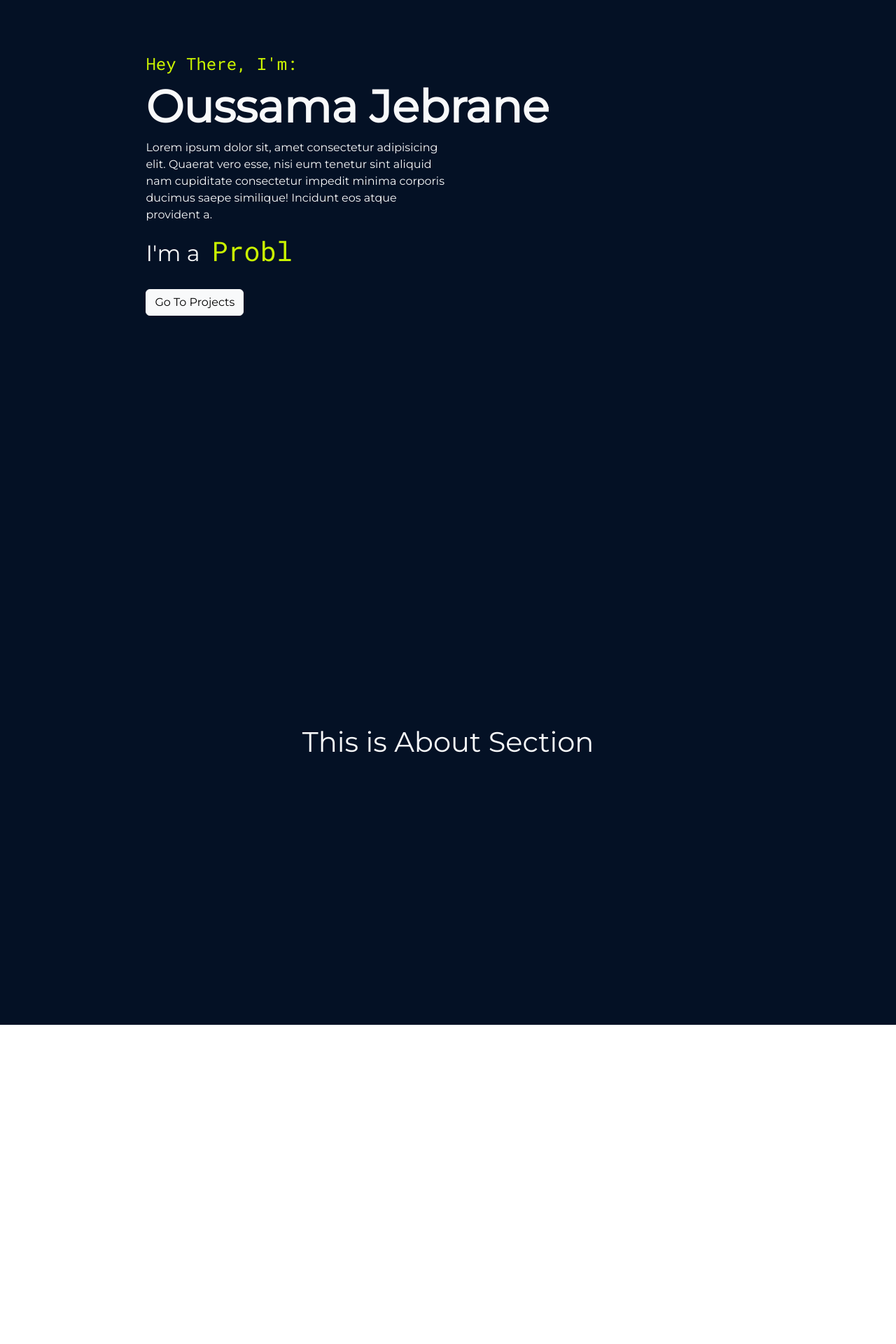
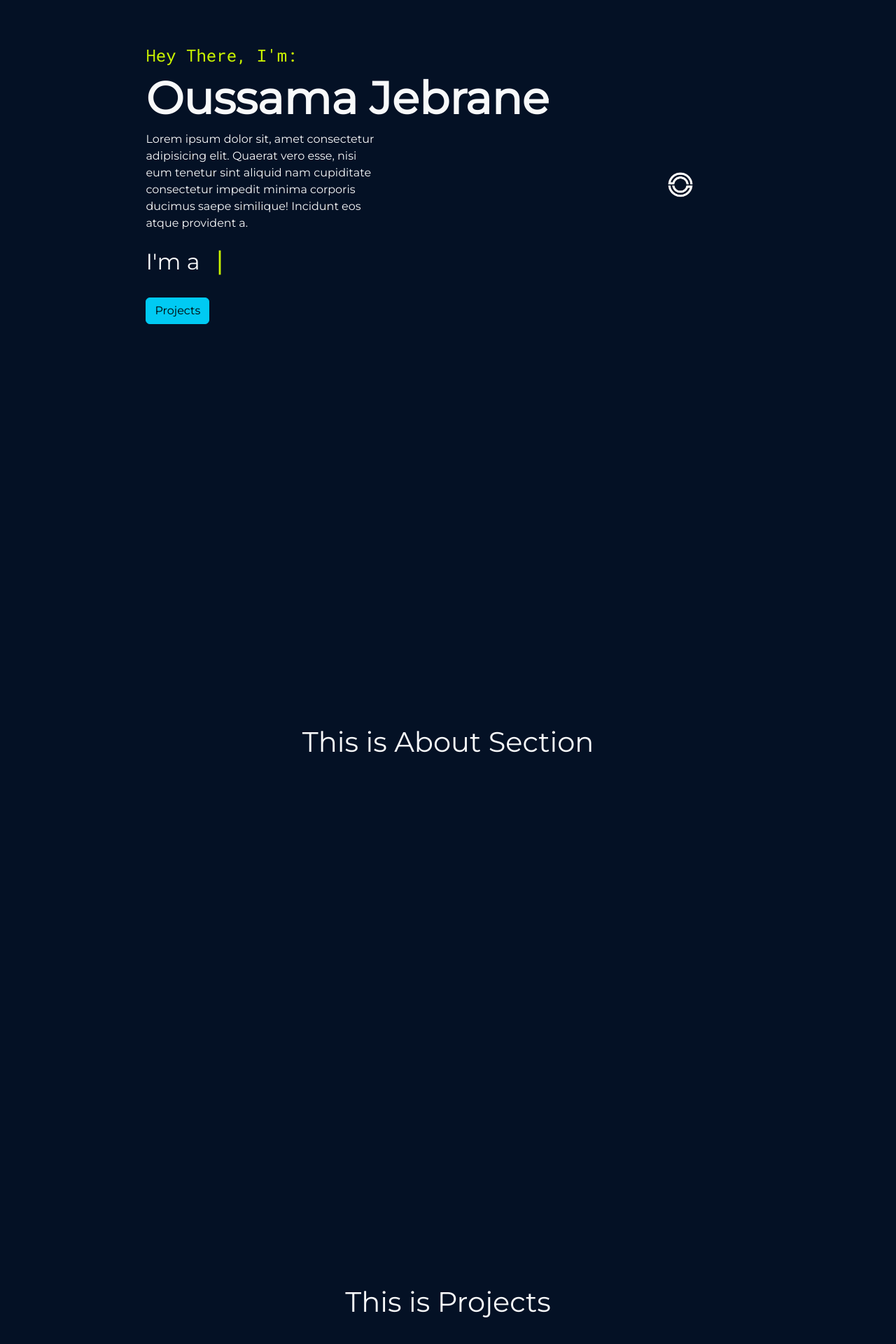
Before and after one commit to Osama-Jeb/portfolio, a React (Create React App) app: page / in a window 1280 px wide. Shown: the part 216-2136 px from the top of the page at 70% size. Before the commit the page ends 1680 px from the top, so only its background shows below. Built offline with nearby package versions, Linux system fonts and the light colour scheme.

Commit message:
fixed fkup

```diff
--- a/src/layouts/Navigation.js
+++ b/src/layouts/Navigation.js
@@ -14,7 +14,7 @@ export const Navigation = () => {
                 <div className="d-flex gap-4 links">
                     <HashLink smooth to={"/#top"}>Home</HashLink>
                     <HashLink smooth to={"/#about"}>About</HashLink>
-                    <HashLink smooth to={"/#portfolio"}>Projects</HashLink>
+                    <HashLink smooth to={"/#projects"}>Projects</HashLink>
                     <HashLink smooth to={"/#contact"}>Contact</HashLink>
                 </div>
                 <div className="d-flex gap-4 align-items-center social">
--- a/src/pages/home/Home.js
+++ b/src/pages/home/Home.js
@@ -2,6 +2,8 @@ import React from "react";
 import "./home.scss";
 import { About } from "./components/about/About";
 import { Hero } from "./components/hero/Hero";
+import { Projects } from "./components/projects/Projects";
+import { Contact } from "./components/contact/Contact";
 
 export const Home = () => {
   return (
@@ -9,6 +11,8 @@ export const Home = () => {
       <div className="containerme">
         <Hero />
         <About />
+        <Projects />
+        <Contact />
       </div>
     </>
   );
--- /dev/null
+++ b/src/pages/home/components/contact/Contact.js
@@ -0,0 +1,11 @@
+import "./contact.scss";
+
+export const Contact = () => {
+    return(
+        <>
+            <div id="contact" className="content">
+                <h1>This is contact</h1>
+            </div>
+        </>
+    )
+}
--- a/src/pages/home/components/hero/Hero.js
+++ b/src/pages/home/components/hero/Hero.js
@@ -1,10 +1,13 @@
 import { TypeAnimation } from "react-type-animation";
 import "./hero.scss";
+import image from "../../../../assets/images/letter_O-removebg-preview.png"
 
 export const Hero = () => {
     return (
         <>
             <div id="/" className="content">
+
+                <div className="d-flex align-items-center">
                     <div>
                         <h4 className="robotoMono text-main">Hey There, I'm:</h4>
                         <h1 className="heroName"> Oussama Jebrane</h1>
@@ -13,9 +16,8 @@ export const Hero = () => {
                             I'm a &nbsp;
                             <TypeAnimation
                                 sequence={[
-                                // Same substring at the start will only be typed out once, initially
                                     "Web Developer",
-                                1000, // wait 1s before replacing "Mice" with "Hamsters"
+                                    1000,
                                     "Problem Solver",
                                     1000,
                                     "Team Player",
@@ -29,7 +31,14 @@ export const Hero = () => {
                             />
                         </h2>
                         <br />
-                    <button className="btn btn-light">Go To Projects</button>
+                        <a href="#projects">
+
+                            <button className="btn btn-comp">Projects</button>
+                        </a>
+                    </div>
+                    <div>
+                        <img src={image} width={200} alt="" />
+                    </div>
                 </div>
             </div>
         </>
--- /dev/null
+++ b/src/pages/home/components/projects/Projects.js
@@ -0,0 +1,12 @@
+import "./projects.scss";
+
+
+export const Projects = () => {
+    return(
+        <>
+            <div id="projects" className="content">
+                <h1>This is Projects</h1>
+            </div>
+        </>
+    )
+}
```
Also changed, not shown: src/pages/home/components/contact/contact.scss (added), src/pages/home/components/projects/projects.scss (added). Lines whose indentation alone changed are shown as unchanged.
